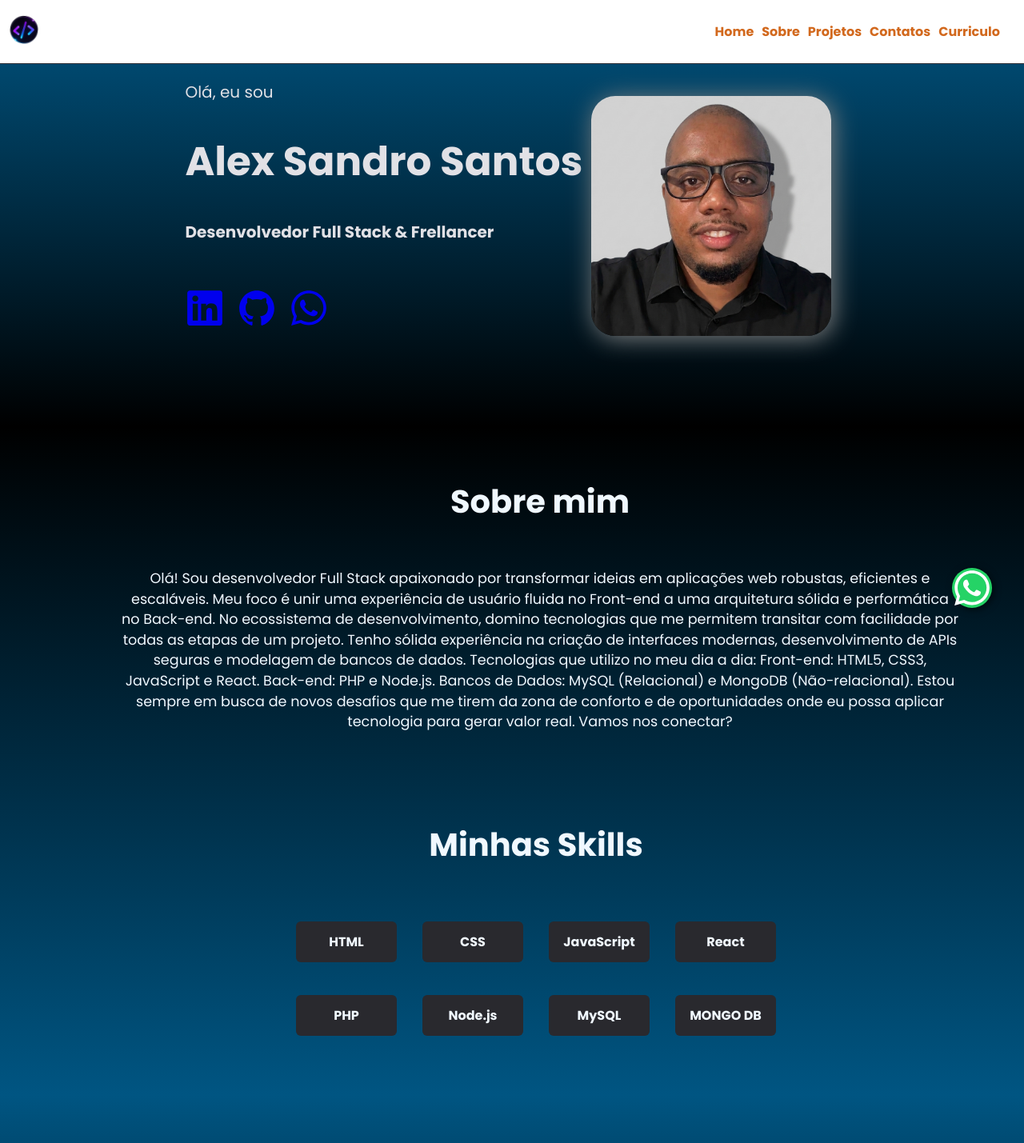
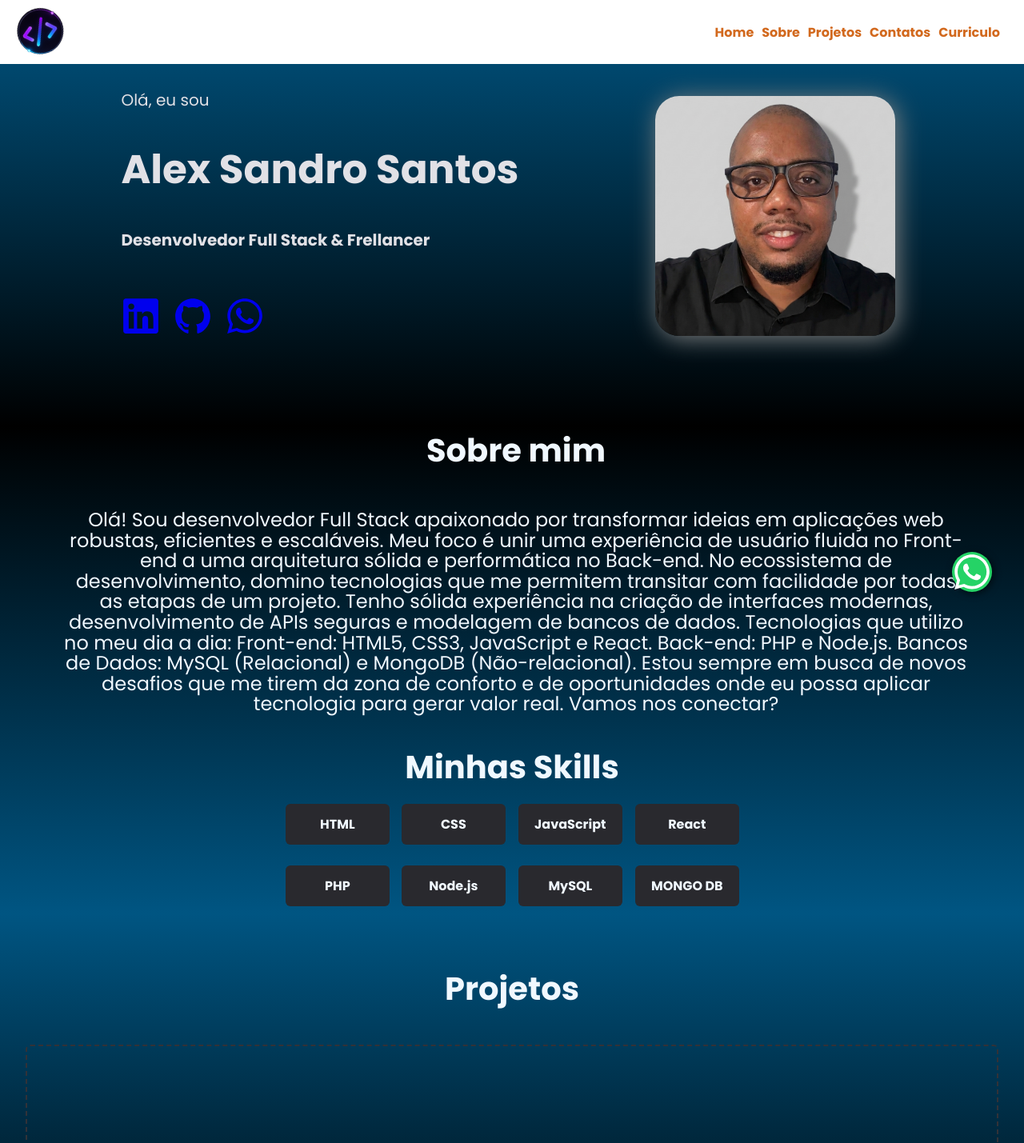
Before and after one commit to Alexsandro-tj/meuPortifolioDevReact, a React (Vite) app: page / in a window 1280 px wide. Shown: the top 1429 px of the page at 80% size. Built offline with nearby package versions, Linux system fonts and the light colour scheme.

Commit message:
alteracao na responsividade

```diff
--- a/src/App.module.css
+++ b/src/App.module.css
@@ -15,7 +15,7 @@
   color: aliceblue;
   width: 50px;
   height: 50px;
-  bottom: 40px;
+  bottom: 60px;
   border-radius: 50%;
   display: flex;
   align-items: center;
--- a/src/components/Contatos/Contatos.module.css
+++ b/src/components/Contatos/Contatos.module.css
@@ -76,3 +76,10 @@
 form textarea {
     height: 200px;
 }
+
+@media  screen and (max-width:720px){
+    form {
+        padding:32px;
+    }
+
+}
--- a/src/components/Footer/Footer.module.css
+++ b/src/components/Footer/Footer.module.css
@@ -11,7 +11,7 @@
   position: fixed;
   width: 50px;
   height: 50px;
-  bottom: 40px;
+  bottom: 60px;
   right: 40px;
   background-color: #25d366;
   color: white;
@@ -33,3 +33,9 @@
   background-color: #128c7e;
   transform: scale(1.1);
 }
+
+@media screen and (max-width: 720px) {
+  p {
+    text-align: center;
+  }
+}
--- a/src/components/Header/Header.module.css
+++ b/src/components/Header/Header.module.css
@@ -2,10 +2,7 @@
     height: 80px;
     display: flex;
     align-items: center;
-
-    /* padding: 0 2rem; */
     background-color: white;
-    border-bottom: 1px solid #323238;
     font-weight: bold;
     width: 100vw;
     position: fixed;
@@ -13,14 +10,7 @@
 
 }
 
-@media screen and (max-width:720px) {
-    .header nav {
-        display: grid;
-        grid-template-columns: 1fr 1fr 1fr;
-        width: 100vw;
-        margin-left: 20px;
-    }
-}
+
 
 
 
@@ -63,7 +53,7 @@
     color: chartreuse;
 }
 
-@media screen and (max-width: 1300px) {
+@media screen and (min-width: 721px) {
     nav {
         display: flex;
         justify-content: end;
@@ -72,4 +62,17 @@
         width: 100vw;
         gap: 10px;
     }
+
+    .icon{
+        width: 100px;
+        height: 100px;
+    }
 }
+@media screen and (max-width:720px) {
+    .header nav {
+        display: grid;
+        grid-template-columns: 1fr 1fr 1fr;
+        width: 100vw;
+        margin-left: 20px;
+    }
+}
--- a/src/components/Hero/Hero.module.css
+++ b/src/components/Hero/Hero.module.css
@@ -7,11 +7,16 @@
     flex-direction: column;
     background: linear-gradient(#005582, #0000);
     color: aliceblue;
-    width: 100%;
+    width: 100vw;
     background-position: center;
     background-size: cover;
     font-weight: bold;
 
+}
+@media screen and (min-width: 721px){
+.heroContainer{
+    gap: 160px;
+}
 }
 
 @media screen and (max-width: 720px) {
@@ -23,7 +28,6 @@
         flex-wrap: wrap;
         grid-template-columns: 1fr;
         width: 100vw;
-        height: 100vh;
         justify-content: center;
     }
     .redessociais{
@@ -84,7 +88,7 @@
     & span {
         font-weight: normal;
         font-size: 20px;
-        margin-top: 10px;
+        margin-top: 20px;
     }
 
     & h1 {
--- a/src/components/SobreMim/Sobre.module.css
+++ b/src/components/SobreMim/Sobre.module.css
@@ -1,28 +1,24 @@
 .container {
-    width: 100%;
+    width: 100vw;
     color: aliceblue;
 
-    padding: 4rem 2rem;
+    /* padding: 4rem 2rem; */
     background: linear-gradient(180deg, #0000, #005582);
 }
 
 .content {
-    width: 100%;
-    margin: 0 30px;
-    display: flex;
-    flex-direction: column;
+    width: 100vw;
+    /* height: 100vh; */
+    /* margin: 0 30px; */
+    /* display: flex; */
+    /* flex-direction: column; */
     align-items: center;
     text-align: center;
     gap: 4rem;
 
 }
 
-@media(max-width:768px) {
-    .content {
-        grid-template-columns: 1fr;
-    }
 
-}
 
 .sobreLdEsq {
     margin: 0 50px 0 60px;
@@ -35,10 +31,10 @@
 }
 
 .sobreLdEsq p {
-    font-size: 1.1rem;
+    font-size: 1.5rem;
     line-height: 1.6rem;
     color: aliceblue;
-    padding: 30px;
+    padding: 20px;
     margin: 0 auto 1rem auto;
     font-weight: 400;
     width: 100%;
@@ -47,7 +43,9 @@
 .skills {
     display: flex;
     flex-direction: column;
-    gap: 50px;
+
+    width: 100vw;
+
 
     & h2 {
         font-size: 2.5rem;
@@ -56,30 +54,66 @@
         width: 100%;
     }
 }
-
+/* Telas maiores */
+@media (min-width: 721px){
 .skillsGrid {
     display: grid;
     flex-wrap: wrap;
-    gap: 2rem;
-    width: 600px;
-    height: 100%;
+    gap: 1rem;
     grid-template-columns: 1fr 1fr 1fr 1fr;
     text-align: center;
+    padding: 0 10px 0 10px;
+
+}
+.skills{
+    width: 100vw;
+    display: flex;
+    justify-content: center;
+    align-items: center;
 
 }
 
+
+
+}
 .skillsCard {
     background-color: #29292e;
-    padding: 0.8rem 1.0rem;
+    padding: 0.8rem 20px;
     border-radius: 6px;
     color: aliceblue;
     font-weight: bold;
     transition: transform 0.8s ease-in-out;
     cursor: pointer;
     margin-bottom: 10px;
+
 }
 
 .skillsCard:hover {
     border: 2px solid #112BED;
     transform: scale(1.1);
 }
+/* Telas menores */
+@media (max-width: 720px) {
+    .container{
+        width:100vw;
+        display: flex;
+        flex-direction: column;
+        align-items: center;
+
+    }
+
+    .content {
+        grid-template-columns: 1fr;
+    }
+
+    .skillsGrid{
+        display: grid;
+        grid-template-columns: 1fr;
+        width: 100vw;
+
+    }
+    .skillsCard{
+        margin: 0 20px 20px 20px;
+    }
+
+}
```
Lines whose indentation alone changed are shown as unchanged.
